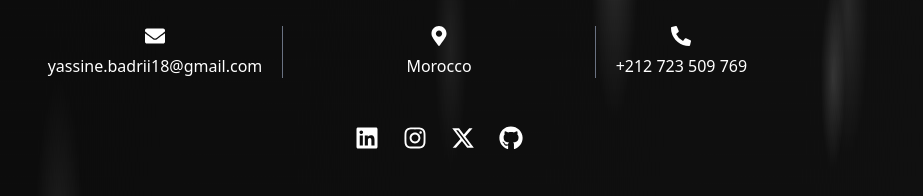
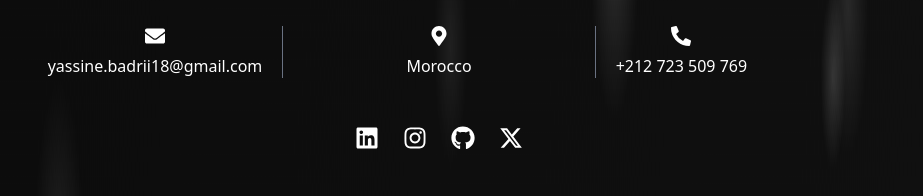
Before and after one commit to badriyassine/Yassine_badri, a React (Vite) app: page / in a window 1280 px wide. Shown: the part 4540-4736 px from the top of the page, without its empty margins (201-1124 px from the left). Built offline with nearby package versions, Linux system fonts and the light colour scheme; no server answers.

Commit message:
stable version 5.5.5

```diff
--- a/src/pages/contact_section/Contact.jsx
+++ b/src/pages/contact_section/Contact.jsx
@@ -146,8 +146,8 @@ const Contact = () => {
       >
         <a href="https://www.linkedin.com/in/yassine-badri-0279a7342/" target="_blank" rel="noopener noreferrer" className="hover:text-[#ff734d] transition-colors"><FaLinkedin /></a>
         <a href="https://www.instagram.com/yassinebadri_dev/" target="_blank" rel="noopener noreferrer" className="hover:text-[#ff734d] transition-colors"><FaInstagram /></a>
+        <a href="https://github.com/badriyassine" target="_blank" rel="noopener noreferrer" className="hover:text-[#ff734d] transition-colors"><FaGithub /></a>
         <a href="https://x.com/yassine_o2" target="_blank" rel="noopener noreferrer" className="hover:text-[#ff734d] transition-colors"><FaXTwitter /></a>
-        <a href="https://github.com/badriyassine" target="_blank" rel="noopener noreferrer" className="hover:text-[#ff734d] transition-colors"><FaGithub /></a>
       </motion.div>
 
       {/* Contact Form */}
```
